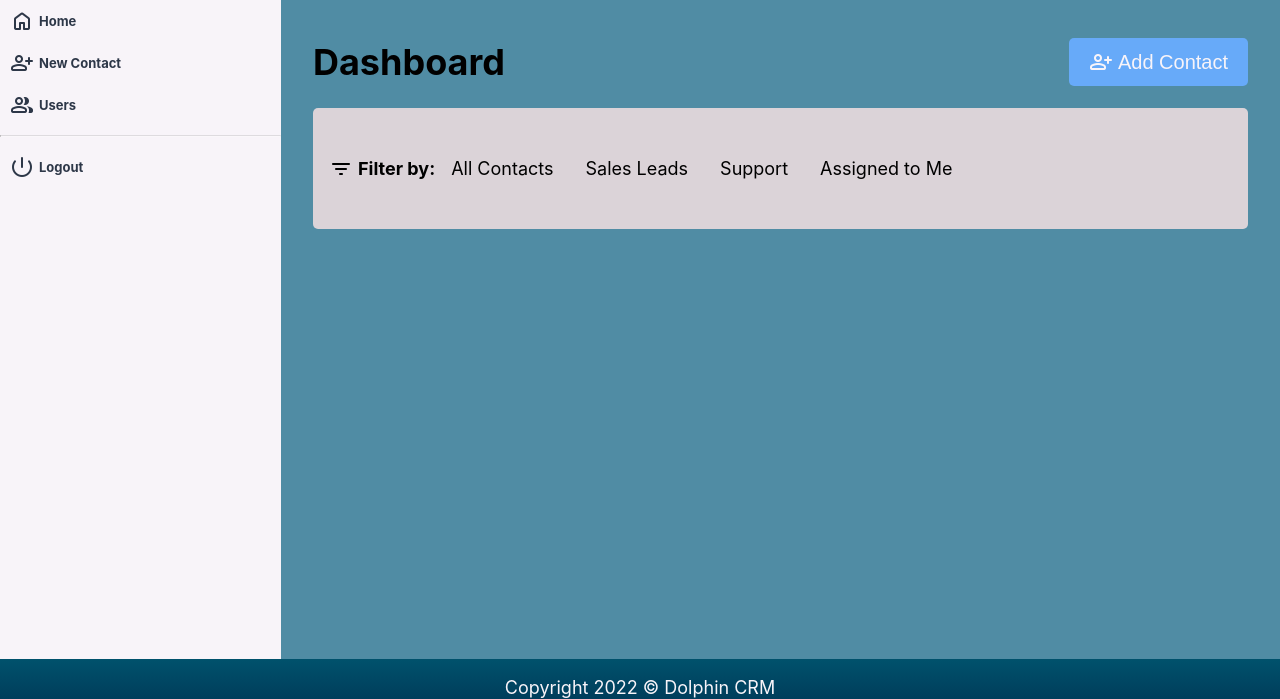
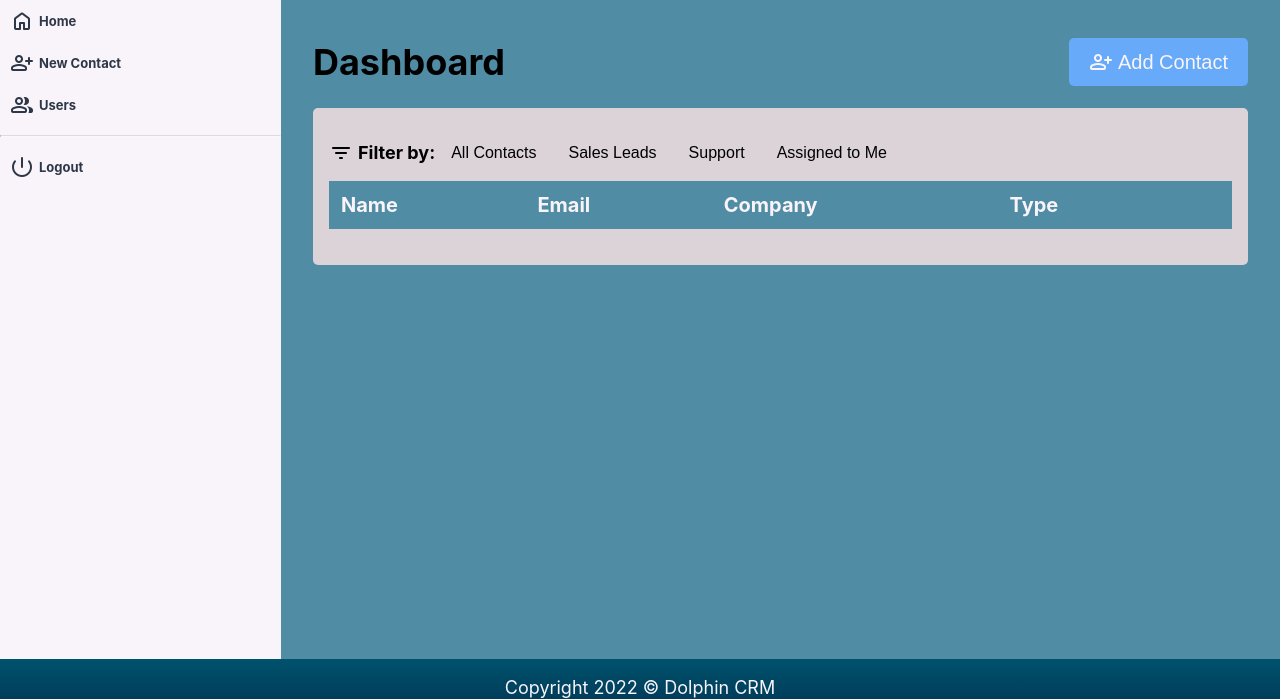
Before and after one commit to KLAW4life/info2180-finalproject, a PHP site: page /home.html in a window 1280 px wide. Shown: the part 84-783 px from the top of the page. Run offline with PHP 8.4, Linux system fonts and the light colour scheme; lists and menus that the app fills with data are empty.

Commit message:
Added table along with all contacts filter functionality

```diff
--- a/home.css
+++ b/home.css
@@ -75,7 +75,7 @@ header img{
     align-items: center;
 }
 
-.contact-btn{
+#contact-btn{
     display: flex;
     align-items: center;
     background: #67AAF9;
@@ -90,12 +90,12 @@ header img{
     -o-border-radius: 5px;
 }
 
-.contact-btn:hover{
+#contact-btn:hover{
     cursor: pointer;
     background: #053c7a;
 }
 
-.contact-btn span{
+#contact-btn span{
     padding-right: 5px;
 }
 
@@ -126,18 +126,78 @@ header img{
     padding-right: 5px;
 }
 
-.filter-section li{
-    list-style-type: none;
-    float: left;
+.filter-section button{
+    background: none;
+    border: none;
+    padding: 1rem;
+    font-size: 1rem;
 }
 
-.filter-section li p{
-    padding: 1rem;
+.filter-section button:hover{
+    color: #67AAF9;
+    cursor: pointer;
 }
 
-.filter-section li p:hover{
+#contact-table{
+    display: flex;
+    align-items: center;
+    justify-content: flex-start;
+}
+
+#contact-table table {
+    border-collapse: collapse;
+    margin-bottom: 20px;
+    width: 100%;
+}
+
+#contact-table .contact-name {
+    font-weight: bold;
+}
+
+#contact-table .sales-type{
+    background: #FFD65C;
+    width: fit-content;
+    padding: 3px 7px;
+    font-weight: bold;
+    border-radius: 3px;
+}
+
+#contact-table .support-type{
+    background: #67AAF9;
+    width: fit-content;
+    padding: 3px 7px;
+    font-weight: bold;
+    color: #F8F4F9;
+    border-radius: 3px;
+}
+
+#contact-table #view{
     color: #67AAF9;
+    background: none;
+    border: none;
+    font-size: 1rem;
+}
+
+#contact-table #view:hover{
     cursor: pointer;
+}
+
+#contact-table td, th {
+    border: none;
+    padding: 12px;
+}
+
+#contact-table th {
+    padding-top: 12px;
+    padding-bottom: 12px;
+    text-align: left;
+    background: #508CA4;
+    color: #F8F4F9;
+    font-size: 20px;
+}
+
+#contact-table tr {
+    background-color: #F8F4F9;
 }
 
 .footer{
--- a/home.html
+++ b/home.html
@@ -8,7 +8,7 @@
         <link href="home.css" type="text/css" rel="stylesheet" />
         <link rel="stylesheet" href="https://fonts.googleapis.com/css2?family=Material+Symbols+Rounded:opsz,wght,FILL,GRAD@48,400,0,0" />
         <script src="https://ajax.googleapis.com/ajax/libs/jquery/3.5.1/jquery.min.js"></script>
-        <script src="scripts.js" type="text/javascript"></script>
+        <script src="home.js" type="text/javascript"></script>
     </head>
     <body>
         <header class="headerContainer">
@@ -20,20 +20,20 @@
         <div class="main-page">
             <div class="sidebar">
                 <nav>
-                    <li class="side-button">
+                    <li class="side-button" id="home-btn">
                         <span class="material-symbols-rounded">home</span>
                         <p>Home</p>
                     </li>
-                    <li class="side-button">
+                    <li class="side-button" id="new-contact-btn">
                         <span class="material-symbols-rounded">person_add</span>
                         <p>New Contact</p>
                     </li>
-                    <li class="side-button">
+                    <li class="side-button" id="users-btn">
                         <span class="material-symbols-rounded">group</span>
                         <p>Users</p>
                     </li>
                     <hr>
-                    <li class="side-button">
+                    <li class="side-button" id="logout-btn">
                         <span class="material-symbols-rounded">power_settings_new</span>
                         <p>Logout</p>
                     </li>
@@ -44,7 +44,7 @@
                     <div class="dashboard">
                         <div class="dashboard-header">
                             <h1>Dashboard</h1>
-                        <button class="contact-btn"><span class="material-symbols-rounded">person_add</span>Add Contact</button>
+                        <button id="contact-btn"><span class="material-symbols-rounded">person_add</span>Add Contact</button>
                         </div>
                         <div class="contact-list">
                             <div class="filter-section">
@@ -52,18 +52,21 @@
                                     <span class="material-symbols-rounded">filter_list</span>
                                     <p>Filter by:</p>
                                 </div>
-                                <li class="filter-all">
-                                    <p>All Contacts</p>
-                                </li>
-                                <li class="sales-lead">
-                                    <p>Sales Leads</p>
-                                </li>
-                                <li class="support">
-                                    <p>Support</p>
-                                </li>
-                                <li class="assigned">
-                                    <p>Assigned to Me</p>
-                                </li>
+                                <button id="filter-all">All Contacts</button>
+                                <button id="sales-lead">Sales Leads</button>
+                                <button id="support">Support</button>
+                                <button id="assigned">Assigned to Me</button>
+                            </div>
+                            <div id="contact-table">
+                                <table>
+                                    <tr>
+                                        <th>Name</th>
+                                        <th>Email</th>
+                                        <th>Company</th>
+                                        <th>Type</th>
+                                        <th></th>
+                                    </tr>
+                                </table>
                             </div>
                         </div>
                     </div>
--- a/home.js
+++ b/home.js
@@ -0,0 +1,30 @@
+function allUsers(){
+    document.getElementById("filter-all").addEventListener("click", function(event){
+        event.preventDefault();
+
+        var filterSpace = document.getElementById("contact-table");
+        var httpReq = new XMLHttpRequest();
+        var url = "http://localhost/info2180-finalproject/dash.php";
+
+        httpReq.onreadystatechange = function(){
+            if(this.readyState == XMLHttpRequest.DONE && this.status == 200){
+                filterSpace.innerHTML = this.responseText;
+            }
+        }
+
+        httpReq.open("GET", url);
+        httpReq.send();
+    })
+}
+
+function viewContact(){
+    document.getElementById("view").addEventListener("click", function(event){
+        event.preventDefault();
+        window.location = "viewContact.html";
+    })
+}
+
+window.addEventListener("DOMContentLoaded", function(){
+    allUsers();
+    viewContact();
+})
--- a/schema.sql
+++ b/schema.sql
@@ -1,3 +1,4 @@
+DROP DATABASE IF EXISTS dolphin_crm2;
 CREATE DATABASE dolphin_crm2;
 USE dolphin_crm2;
 
```
Also changed, not shown: dash.php (added, +43 -0 lines).
